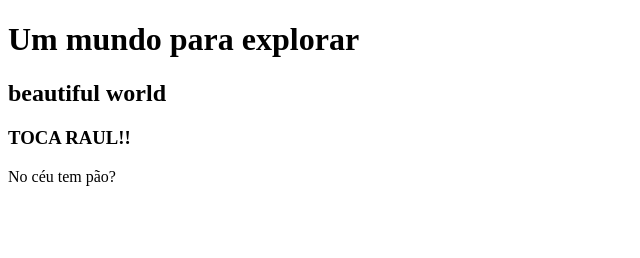
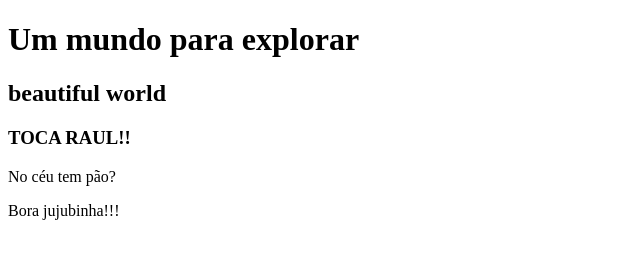
Before and after one commit to JULIANAVDSC/scm, a plain HTML site: page index.html in a window 1280 px wide. Shown: the whole page, without its empty margins (0-640 px from the left). Drawn offline with Linux system fonts and the light colour scheme.

Commit message:
jujubinha!

```diff
--- a/index.html
+++ b/index.html
@@ -11,6 +11,7 @@
     <h2>beautiful world</h2>
     <h3>TOCA RAUL!!</h3>
     <p>No céu tem pão?</p>
+    <p>Bora jujubinha!!!</p>
 
 </body>
 </html>
```
